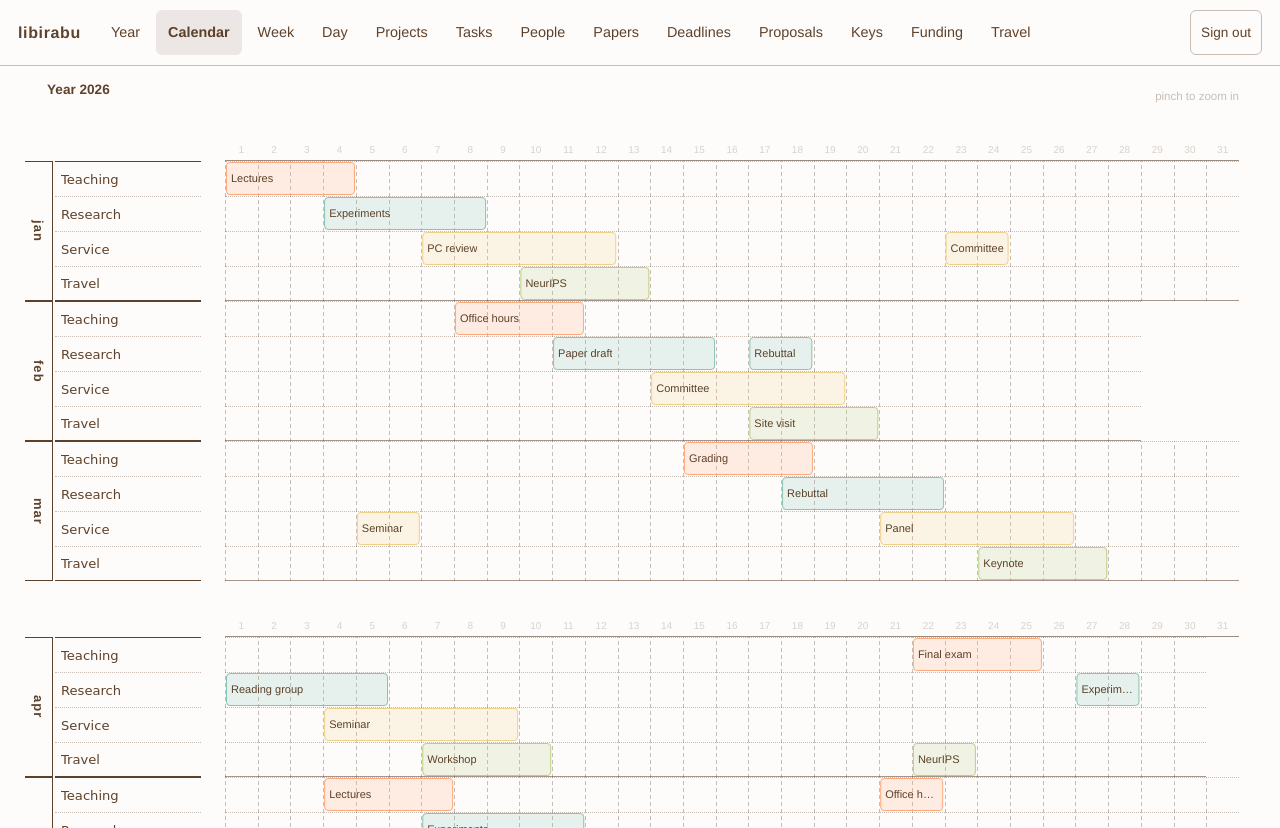
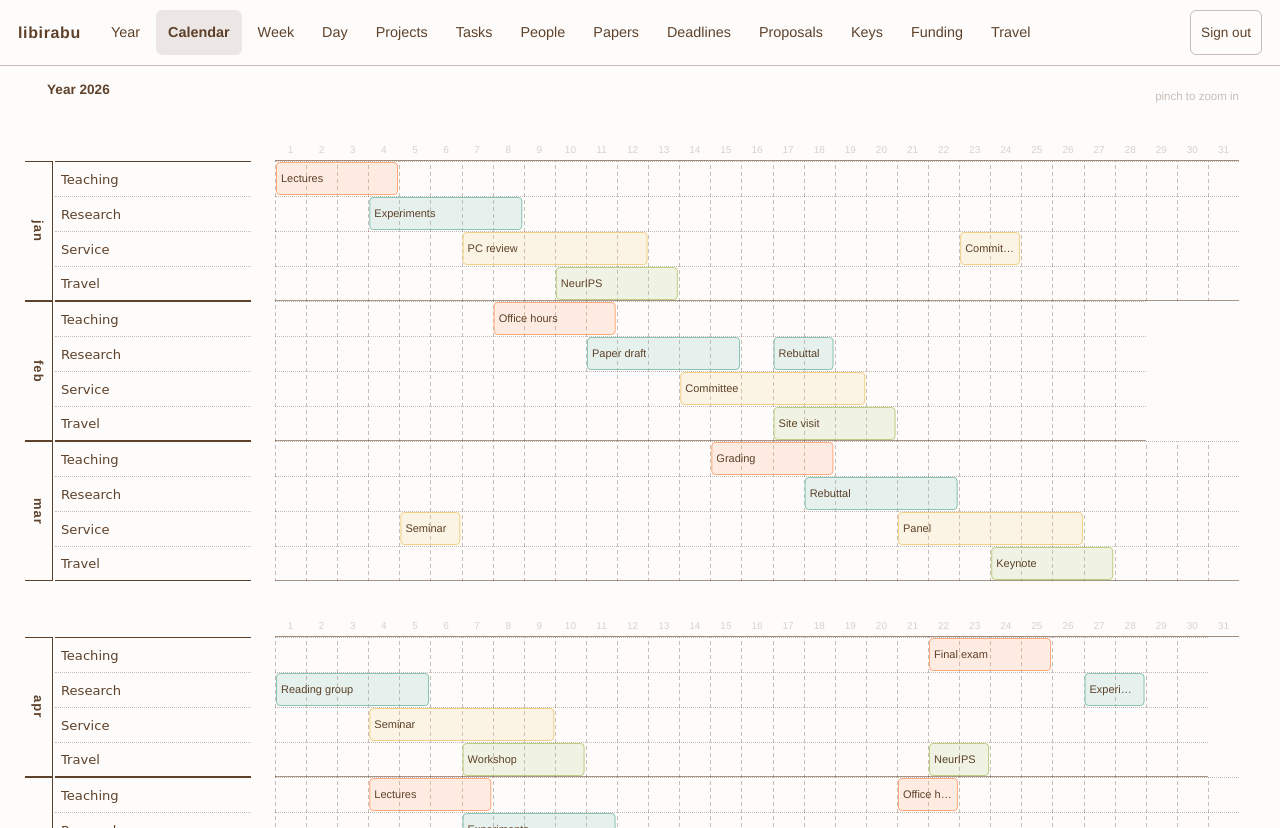
Before and after one commit to Liby99/libirabu, a Next.js app: page /calendar in a window 1280 px wide. Built offline with nearby package versions, Linux system fonts and the light colour scheme.

Commit message:
Calendar: widen gutter to 250 for wider track-name inputs

```diff
--- a/src/app/calendar/scene.ts
+++ b/src/app/calendar/scene.ts
@@ -28,7 +28,7 @@ export interface Scene {
 }
 
 const TOP_PAD = 56; // room for breadcrumb + dates row above the band (weekdays sit below)
-const LABEL_W = 200; // left gutter: vertical month name + per-month track-name editor
+const LABEL_W = 250; // left gutter: vertical month name + per-month track-name editor
 const MNAME_W = 28; // width of the rotated month-name zone within the gutter
 
 const lerp = (a: number, b: number, t: number) => a + (b - a) * t;
```
